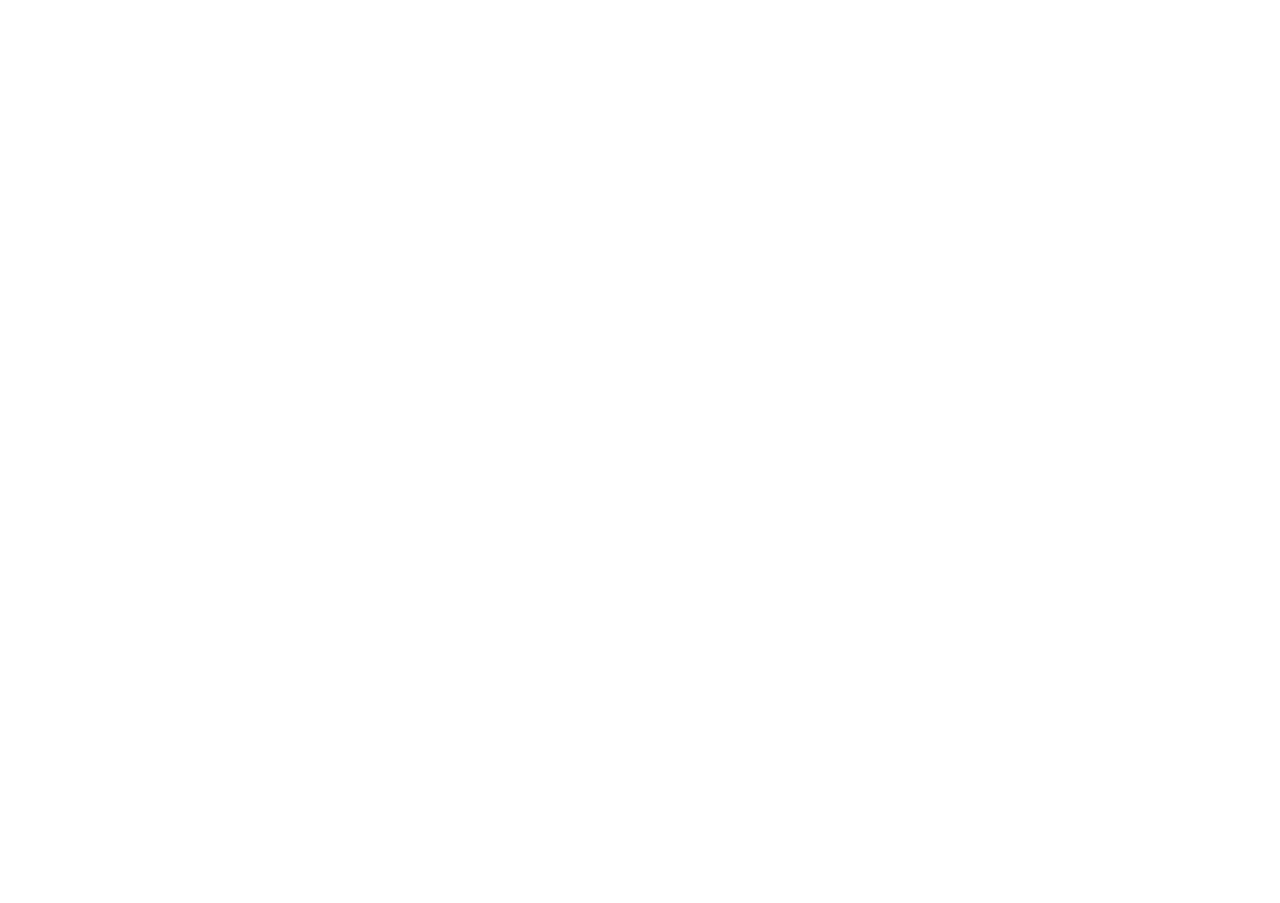
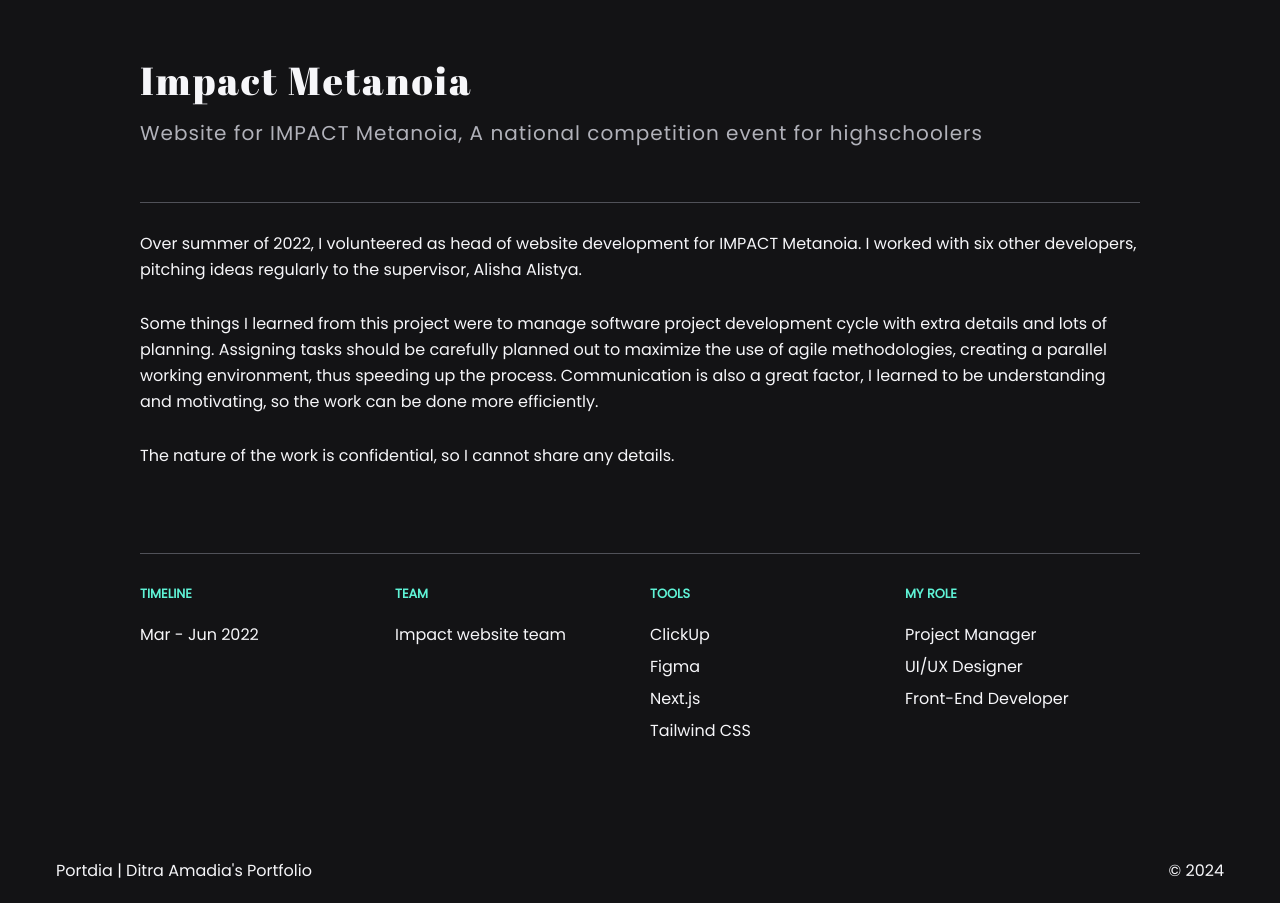
Before and after one commit to ditramadia/portdia, a Next.js app: page /projects/impact in a window 1280 px wide. Before the commit this address had no page. Shown: the part 840-1743 px from the top of the page. Before the commit the page ends 800 px from the top, so only its background shows below. Built offline with nearby package versions, Linux system fonts and the light colour scheme.

Commit message:
feat: add impact project page

```diff
--- /dev/null
+++ b/src/app/projects/impact/page.tsx
@@ -0,0 +1,90 @@
+'use client';
+
+import NavbarBack from "@/components/organism/NavbarBack";
+import ProjectThumbnail from "@/components/organism/ProjectThumbnail";
+import ProjectTitle from "@/components/organism/ProjectTitle";
+import ProjectContent from "@/components/organism/ProjectContent";
+import ProjectDetails from "@/components/organism/ProjectDetails";
+import Footer from "@/components/organism/Footer";
+
+function page() {
+  const projectData = {
+    thumbnail: {
+      projectThumbnail: 'impact-page-thumbnail.webp',
+      projectThumbnailAlt: 'Impact thumbnail'
+    },
+    heading: {
+      title: 'Impact Metanoia',
+      subtitle: 'Website for IMPACT Metanoia, A national competition event for highschoolers'
+    },
+    content: [
+      'Over summer of 2022, I volunteered as head of website development for IMPACT Metanoia. I worked with six other developers, pitching ideas regularly to the supervisor, Alisha Alistya.',
+      'Some things I learned from this project were to manage software project development cycle with extra details and lots of planning. Assigning tasks should be carefully planned out to maximize the use of agile methodologies, creating a parallel working environment, thus speeding up the process. Communication is also a great factor, I learned to be understanding and motivating, so the work can be done more efficiently.',
+      'The nature of the work is confidential, so I cannot share any details.',
+    ],
+    code: '',
+    site: '',
+    details: {
+      timeline: 'Mar - Jun 2022',
+      team: [
+        'Impact website team',
+      ],
+      tools: [
+        'ClickUp',
+        'Figma',
+        'Next.js',
+        'Tailwind CSS',
+      ],
+      roles: [
+        'Project Manager',
+        'UI/UX Designer',
+        'Front-End Developer',
+      ]
+    },
+  }
+
+  return (
+    <>
+      <div className="hidden md:block">
+        <NavbarBack url="/" />
+      </div>
+
+      <main>
+
+        <ProjectThumbnail
+          image={projectData.thumbnail.projectThumbnail}
+          alt={projectData.thumbnail.projectThumbnailAlt}
+        />
+
+        <div className="max-w-[1000px] w-11/12 mb-24 mx-auto">
+
+          <ProjectTitle
+            title={projectData.heading.title}
+            subtitle={projectData.heading.subtitle}
+          />
+
+          <div className="w-full h-[1px] bg-outline mb-7" />
+
+          <ProjectContent
+            content={projectData.content}
+          />
+
+          <div className="w-full h-[1px] bg-outline mb-7" />
+
+          <ProjectDetails
+            timeline={projectData.details.timeline}
+            team={projectData.details.team}
+            tools={projectData.details.tools}
+            roles={projectData.details.roles}
+          />
+
+        </div>
+
+      </main>
+
+      <Footer />
+    </>
+  );
+};
+
+export default page;
```
Also changed, not shown: public/images/impact-page-thumbnail.webp (added).
